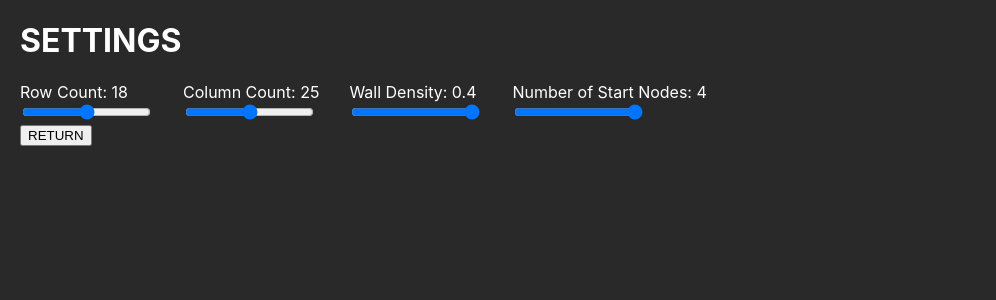
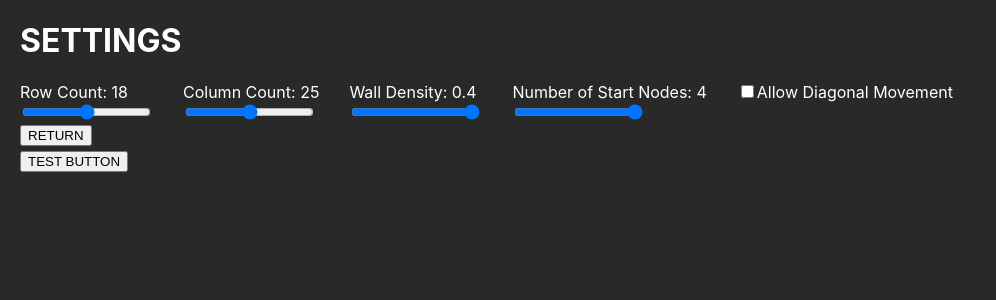
Before and after one commit to vik-ma/pathfinding-race, a React (Create React App) app: page / in a window 1280 px wide. Both pictures are taken after a click on the button "SETTINGS". Shown: the top 300 px of the page, without its empty margins (0-996 px from the left). Built offline with nearby package versions, Linux system fonts and the light colour scheme.

Commit message:
Added checkbox in settings to allow diagonal movement

```diff
--- a/src/App.js
+++ b/src/App.js
@@ -25,6 +25,9 @@ function App() {
   const [wallDensityValue, setWallDensityValue] = useState(
     SLIDER_WALL_DENSITY_DEFAULT_VALUE
   );
+
+  const ALLOW_DIAGONAL_VALUE = false;
+  const [allowDiagonal, setAllowDiagonal] = useState(ALLOW_DIAGONAL_VALUE);
 
   const [winnerAlgo, setWinnerAlgo] = useState({});
   const [renderWinnerMsg, setRenderWinnerMsg] = useState(false);
@@ -204,6 +207,8 @@ function App() {
             setCalculatedAlgoMap,
             remakeGrid,
             switchToSettingsMenu,
+            allowDiagonal,
+            setAllowDiagonal,
           }}
         >
           {isSettingsRendered ? <GridCustomizer /> : null}
@@ -226,13 +231,13 @@ function App() {
               Destroy Grid
             </button>
             <button onClick={remakeGrid}>Remake Grid</button> */}
-            {/* <button
+            <button
               onClick={() => {
                 setRenderTest(true);
               }}
             >
               TEST BUTTON
-            </button> */}
+            </button>
           </div>
           {renderTest ? <TestComponent /> : null}
         </GridContext.Provider>
--- a/src/PathfindingVisualizer/GridCustomizer.js
+++ b/src/PathfindingVisualizer/GridCustomizer.js
@@ -12,6 +12,8 @@ export const GridCustomizer = () => {
     wallDensityValue,
     setWallDensityValue,
     remakeGrid,
+    allowDiagonal,
+    setAllowDiagonal,
   } = useContext(GridContext);
 
   const defaultRowValue = rowCount;
@@ -77,6 +79,17 @@ export const GridCustomizer = () => {
             onChange={(e) => setNumStartNodes(e.target.valueAsNumber)}
           ></input>
         </div>
+        <div className="sliderElement">
+          <input
+            type="checkbox"
+            id="allowDiagonals"
+            name="allowDiagonals"
+            checked={allowDiagonal}
+            value="allowDiagonal"
+            onChange={() => setAllowDiagonal(!allowDiagonal)}
+          />
+          <label htmlFor="allowDiagonals">Allow Diagonal Movement</label>
+        </div>
       </div>
       <button onClick={() => remakeGrid()}>RETURN</button>
     </div>
--- a/src/PathfindingVisualizer/GridGenerator.js
+++ b/src/PathfindingVisualizer/GridGenerator.js
@@ -13,8 +13,6 @@ import { Dijkstra } from "../Algorithms/Dijkstra";
 import { Astar } from "../Algorithms/Astar";
 import { GreedyBestFirstSearch } from "../Algorithms/GreedyBestFirstSearch";
 import { BidirectionalSearch } from "../Algorithms/BidirectionalSearch";
-import { createNodeRows } from "../Helpers/GenerateNodePosRow";
-import { createNodeCols } from "../Helpers/GenerateNodePosCol";
 
 export const GridGenerator = forwardRef((props, ref) => {
   const {
@@ -26,6 +24,7 @@ export const GridGenerator = forwardRef((props, ref) => {
     setWinnerAlgo,
     setRenderWinnerMsg,
     setCalculatedAlgoMap,
+    allowDiagonal,
   } = useContext(GridContext);
 
   useImperativeHandle(ref, () => ({
@@ -57,13 +56,8 @@ export const GridGenerator = forwardRef((props, ref) => {
     return nodeCols.slice(0, numStartNodes + 1);
   };
 
-  const [randomNodeRowArray] = useState(createNodeRows()
-
-  );
-  const [randomNodeColArray] = useState(
-    createNodeCols()
-  );
-
+  const [randomNodeRowArray] = useState(createNodeRows());
+  const [randomNodeColArray] = useState(createNodeCols());
 
   const [goalNodeRow] = useState(randomNodeRowArray[0]);
   const [goalNodeCol] = useState(randomNodeColArray[0]);
@@ -200,7 +194,7 @@ export const GridGenerator = forwardRef((props, ref) => {
       numStartNodes >= 4;
     this.isGoalNode = this.row === goalNodeRow && this.col === goalNodeCol;
 
-    this.allowDiagonals = false;
+    this.allowDiagonals = allowDiagonal;
     this.isWall = false;
     this.isVisited = false;
     this.isVisitedBidirectional = false;
```
